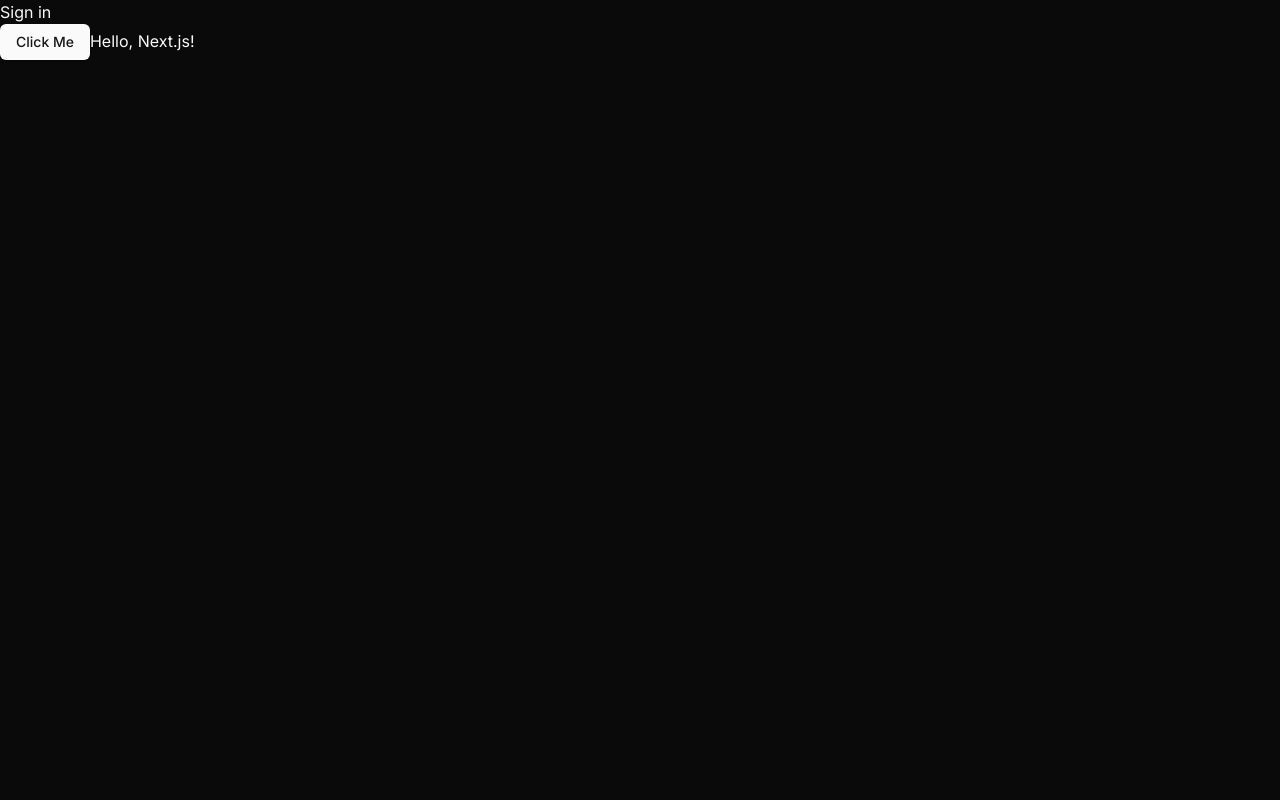
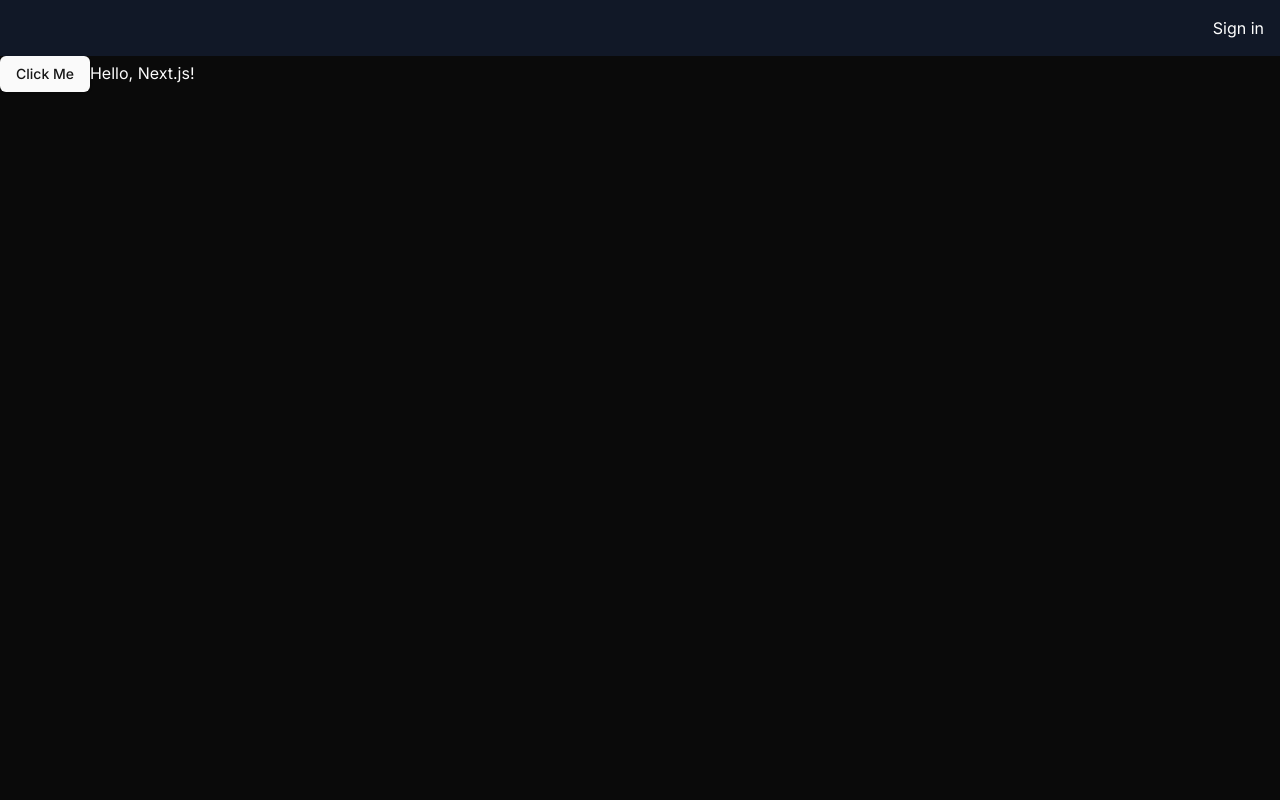
Before and after one commit to premvarma2002/zcrum, a Next.js app: page / in a window 1280 px wide. Shown: the top 800 px of the page. Built offline with nearby package versions, Linux system fonts and the light colour scheme; no server answers.

Commit message:
Next.js path resolution issue fixed

```diff
--- /dev/null
+++ b/app/(auth)/sign-up/page.jsx
@@ -0,0 +1,9 @@
+import React from 'react'
+
+const SignUp = () => {
+  return (
+    <div>signUp</div>
+  )
+}
+
+export default SignUp
--- a/app/page.js
+++ b/app/page.js
@@ -1,8 +1,6 @@
 import { Button } from "@/components/ui/button";
-import Image from "next/image";
 
 export default function Home() {
-  let hello;
   return (
     <div>
       <Button>Click Me</Button>
--- a/components/header.jsx
+++ b/components/header.jsx
@@ -1,14 +1,14 @@
-import { SignedIn, SignedOut, SignInButton, UserButton } from "@clerk/nextjs"
+import { SignedIn, SignedOut, SignInButton, UserButton } from "@clerk/nextjs";
 
 const header = () => {
   return (
-    <div>
+    <div className="p-4 bg-gray-900 text-white flex justify-end">
       <SignedOut>
-        <SignInButton/>
+        <SignInButton />
       </SignedOut>
 
       <SignedIn>
-        <UserButton/>
+        <UserButton />
       </SignedIn>
     </div>
   )
--- a/tsconfig.json
+++ b/tsconfig.json
@@ -1,5 +1,9 @@
 {
   "compilerOptions": {
+    "baseUrl": ".",
+    "paths": {
+      "@/*": ["*"]
+    },
     "target": "ES2017",
     "lib": [
       "dom",
```
Also changed, not shown: 1 other file (tests, documents, lock files or other folders).
